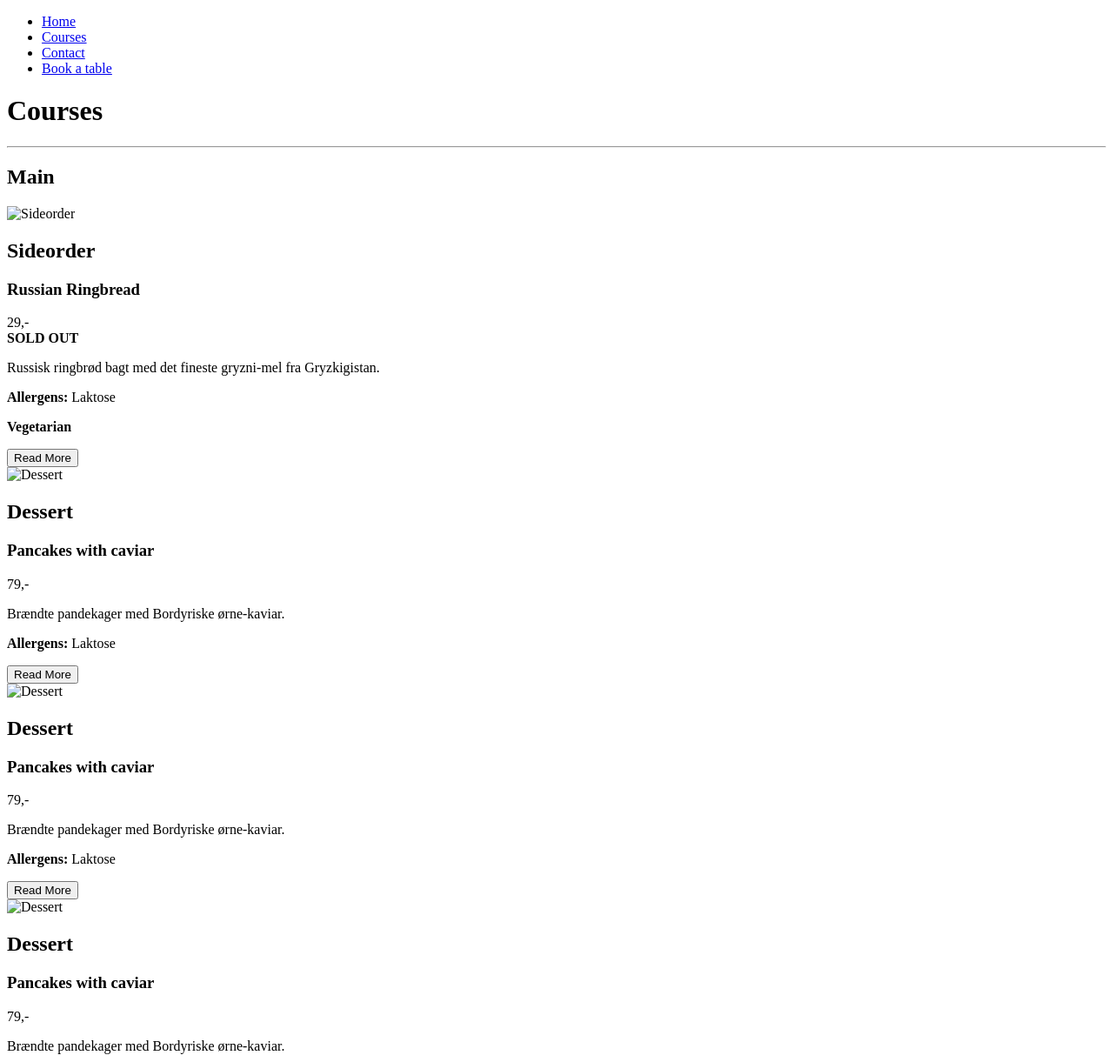
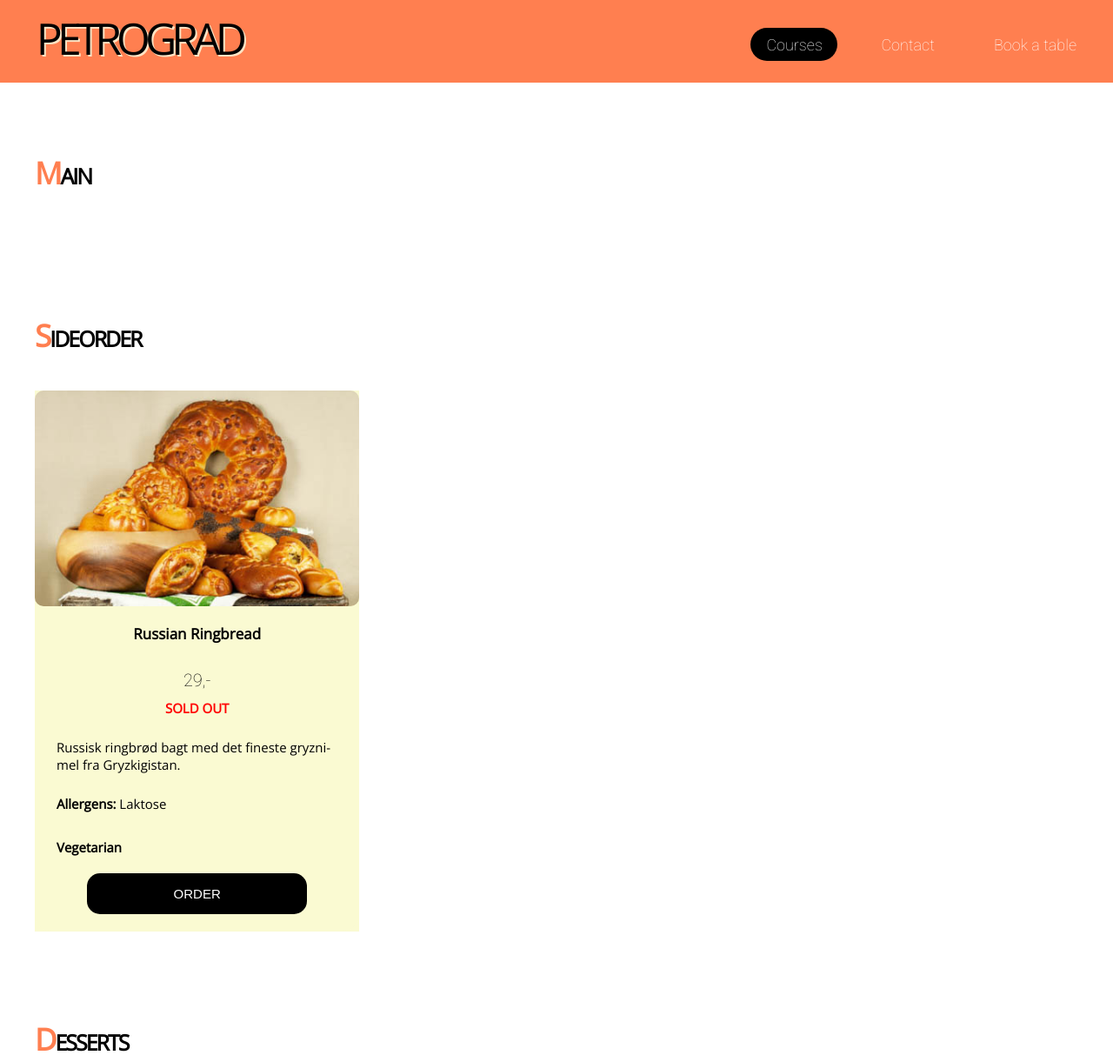
Before and after one commit to evamte/petrograd, a plain HTML site: page index.html in a window 1280 px wide. Shown: the top 1221 px of the page at 87% size. Drawn offline with nearby package versions, Linux system fonts and the light colour scheme.

Commit message:
Rewrite css and change some html code for the first section (main)

```diff
--- a/css/style.css
+++ b/css/style.css
@@ -1,3 +1,22 @@
+header {
+    grid-column: 1/-1;
+    background-color: coral;
+    text-align: center;
+}
+
+header a {
+    font-family: 'Open Sans', sans-serif;
+    text-align: left;
+    display: inline-flex;
+    justify-content: flex-start;
+    margin-top: 10px;
+    font-size: 50px;
+    text-decoration: none;
+    color: black;
+    letter-spacing: -6px;
+    text-shadow: 2px 2px bisque;
+}
+
 body {
     margin: 0;
     padding: 0;
@@ -7,25 +26,22 @@ body {
 
 nav {
     background-color: coral;
-    text-align: center;
+    text-align: right;
 }
 
 nav ul {
     list-style-type: none;
     margin: 0px;
     padding: 10px;
+    margin-top: 8px;
 }
+
 
 nav li {
     display: inline-flex;
-    align-items: center;
-    text-align: center;
-    justify-content: space-around;
-
 }
 
 nav li a {
-    display: inline-block;
     font-family: 'Roboto', sans-serif;
 }
 
@@ -35,6 +51,7 @@ li a {
     padding: 0.5em 1em 0.5em 1em;
     margin: 14px;
 }
+
 
 #active {
     cursor: pointer;
@@ -77,17 +94,22 @@ div a:active {
 }
 
 h1 {
+
     font-family: 'Open Sans', sans-serif;
     margin-top: 60px;
     margin-bottom: 0px;
+    text-align: left;
+    font-size: 25px;
+    letter-spacing: -2px;
+    text-transform: uppercase;
+    grid-column: 1/-1;
 }
 
-hr {
-    border: 1px solid black;
-    width: 50%;
-    text-align: center;
-    margin-bottom: 30px;
+h1::first-letter {
+    color: coral;
+    font-size: 35px;
 }
+
 article {
     display: grid;
     flex-flow: column;
@@ -114,15 +136,6 @@ img {
     border-radius: 10px;
 }
 
-
-h2 {
-    justify-content: center;
-    font-family: 'Open Sans', sans-serif;
-    text-align: center;
-    font-size: 25px;
-    margin-bottom: 0;
-    margin-top: 2;
-}
 
 h3 {
     font-family: 'Open Sans', sans-serif;
@@ -203,9 +216,8 @@ button {
 @media only screen and (min-width: 900px) {
     body {
         display: grid;
-        grid-template-columns: 1fr 1fr;
-        grid-template-areas:    "se se"
-                                "hd hd"
+        grid-template-columns: 1fr 3fr;
+        grid-template-areas:    "hd se"
                                 "ma ma"
                                 "ft ft";
     }
@@ -227,15 +239,11 @@ button {
                                     "hd hd"
                          			"ma ma"
                                     "ft ft"; }
-    .main {
-        margin-left: 20px;
-    }
 }
 
 header {
     grid-area: hd;
     text-align: center;
-    color: black;
 }
 
 main {
@@ -250,10 +258,10 @@ nav {
 footer {
     grid-area: ft;
     background-color: coral;
-    text-align: center;
+    text-align: left;
     margin-top: 60px;
     padding: 20px;
-    font-family: 'Roboto', sans-serif;
+    font-family: 'Open Sans', sans-serif;
     font-size: 12px;
 
 }
--- a/index.html
+++ b/index.html
@@ -5,17 +5,19 @@
     <meta charset="utf-8">
     <meta name="viewport" content="width=device-width, initial-scale=1.0">
     <title>Courses</title>
-    <link rel="stylesheet" href="restaurant.css">
+    <link rel="stylesheet" href="css/style.css">
     <link href="https://fonts.googleapis.com/css2?family=Open+Sans&display=swap" rel="stylesheet">
     <link href="https://fonts.googleapis.com/css2?family=Roboto:wght@100&display=swap" rel="stylesheet">
     </head>
 
+    <header>
+            <a href="home.html">PETROGRAD</a>
+    </header>
 
     <body>
         <nav>
                 <div>
                     <ul>
-                <li><a href="home.html">Home</a></li>
                     <li><a id="active" href="index.html">Courses</a></li>
                 <li><a href="contact.html">Contact</a></li>
                 <li><a href="book.html">Book a table</a></li>
@@ -24,75 +26,77 @@
                 </div>
         </nav>
 
-     <header>
-         <h1>Courses</h1>
-         <hr>
-    </header>
+
 
 <main class="productlist">
+
+    <h1>Main</h1>
     <section id="main">
-        <h2>Main</h2>
            <template id="productTemplate">
                <article class="product">
                <img src="" alt="" class="center">
-
+                <section class="productbody">
         <h3>Giant row with mashed potatoes</h3>
-            <div class="prize">89,-</div>
+            <h4 class="prize">89,-</h4>
                 <div class="discount"><strong>50,-</strong></div>
                     <p class="short">Kæmpe klipfiskerogn med Kartofler og fiskefond.</p>
-               <button>Read More</button>
+                    <p class="long">Kæmpe klipfiskerogn med Kartofler og fiskefond.</p>
+               <button>ORDER</button>
+                   </section>
+                </article>
+            </template>
+        </section>
 
-                   </article>
-               </template>
-           </section>
+
+
+    <h1>Sideorder</h1>
 
     <section id="sideorder">
             <article id="sideorder" class="column">
-                <img src="img_folder/ringbroed-sm.jpg" alt="Sideorder" class="center">
-    <h2>Sideorder</h2>
+                <img src="imgs/small/ringbroed-sm.jpg" alt="Sideorder" class="center">
         <h3>Russian Ringbread</h3>
             <div class="prize">29,-</div>
                 <div class="soldout"><strong>SOLD OUT</strong></div>
                     <p class="short">Russisk ringbrød bagt med det fineste gryzni-mel fra Gryzkigistan.</p>
                     <p class="allergens"><strong>Allergens:</strong> Laktose</p>
                 <p class="vegetarian"><strong>Vegetarian</strong></p>
-                <button>Read More</button>
+                <button>ORDER</button>
            </article>
         </section>
 
+<h1>Desserts</h1>
     <section id="dessert">
-           <article id="dessert" class="column">
-               <img src="img_folder/kaviarpandekager-sm.jpg" alt="Dessert" class="center">
-    <h2>Dessert</h2>
+           <article>
+               <img src="imgs/small/kaviarpandekager-sm.jpg" alt="Dessert" class="center">
         <h3>Pancakes with caviar</h3>
             <div class="prize">79,-</div>
            <p class="short">Brændte pandekager med Bordyriske ørne-kaviar.</p>
                <p class="allergens"><strong>Allergens:</strong> Laktose</p>
-               <button>Read More</button>
+               <button>ORDER</button>
     </article>
         </section>
 
+    <h1>Starters</h1>
     <section id="starter">
-        <article id="dessert">
+        <article>
                <img src="img_folder/kaviarpandekager-sm.jpg" alt="Dessert" class="center">
-    <h2>Dessert</h2>
         <h3>Pancakes with caviar</h3>
             <div class="prize">79,-</div>
            <p class="short">Brændte pandekager med Bordyriske ørne-kaviar.</p>
                <p class="allergens"><strong>Allergens:</strong> Laktose</p>
-               <button>Read More</button>
+               <button>ORDER</button>
         </article>
     </section>
 
+    <h1>Drinks</h1>
     <section id="drinks">
-        <article id="dessert">
+        <article>
                <img src="img_folder/kaviarpandekager-sm.jpg" alt="Dessert" class="center">
-    <h2>Dessert</h2>
         <h3>Pancakes with caviar</h3>
             <div class="prize">79,-</div>
            <p class="short">Brændte pandekager med Bordyriske ørne-kaviar.</p>
                <p class="allergens"><strong>Allergens:</strong> Laktose</p>
-               <button>Read More</button>
+               <button>ORDER</button>
         </article>
     </section>
     </main>
--- a/js/script.js
+++ b/js/script.js
@@ -23,6 +23,6 @@ function showProduct(myProduct) {
     //fill in the template
     myCopy.querySelector(".data_name").textContent = myProduct.name;
     //append
-    const parentElement = document.querySelector("section#starter");
+    const parentElement = document.querySelector("section#main");
     parentElement.appendChild(myCopy);
 }
```
